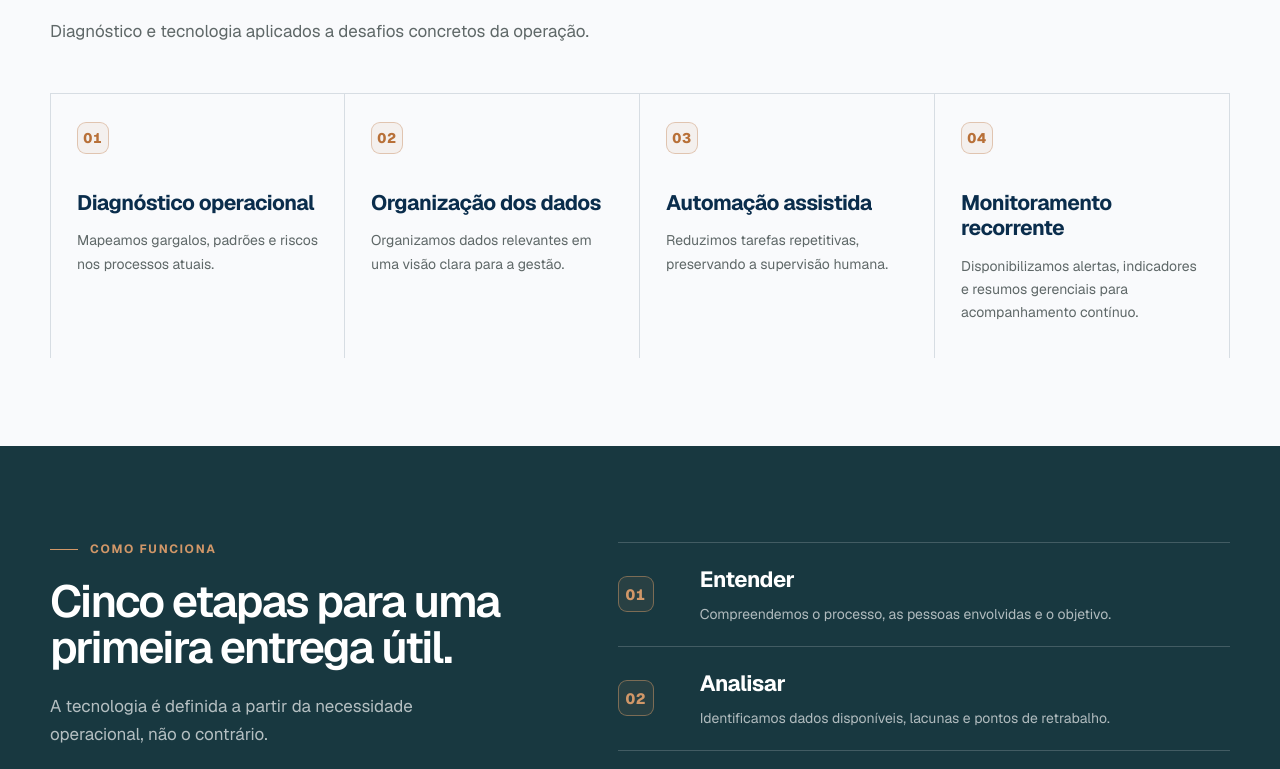
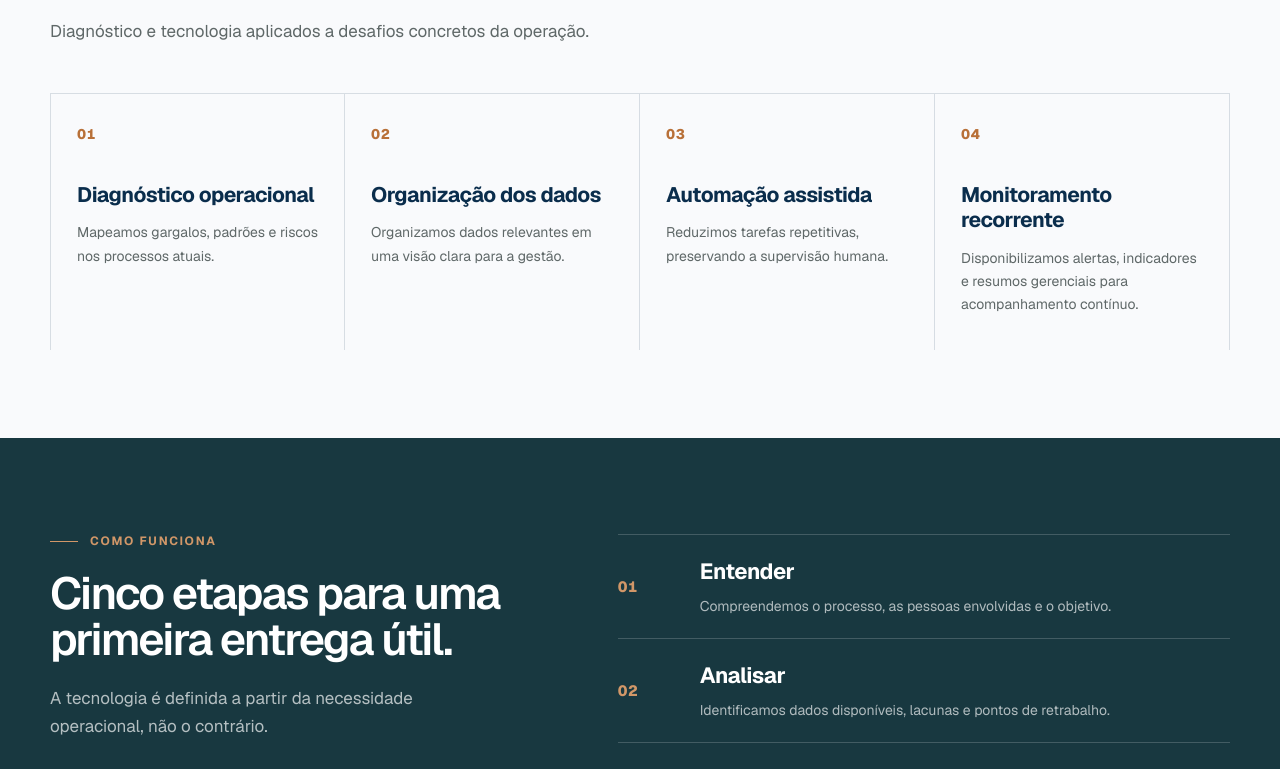
Before and after one commit to gabrielhifire-creator/vestabi-site, a Next.js app: page / in a window 1280 px wide. Shown: the part 1660-2429 px from the top of the page. Built offline with nearby package versions, Linux system fonts and the light colour scheme.

Commit message:
Simplificar numeração das seções (#11)
Co-authored-by: Gabriel Freitas <gabrielfreitas@192.168.100.9>

```diff
--- a/app/globals.css
+++ b/app/globals.css
@@ -405,14 +405,6 @@ h1 {
 .solution-number,
 .application-list span,
 .trust-points article > span {
-  display: inline-flex;
-  width: 32px;
-  height: 32px;
-  align-items: center;
-  justify-content: center;
-  border: 1px solid rgba(184, 112, 56, 0.34);
-  border-radius: 9px;
-  background: rgba(184, 112, 56, 0.07);
   color: var(--copper);
   font-size: 14px;
   font-weight: 750;
@@ -581,14 +573,6 @@ h1 {
 }
 
 .process-number {
-  display: inline-flex;
-  width: 36px;
-  height: 36px;
-  align-items: center;
-  justify-content: center;
-  border: 1px solid rgba(209, 151, 104, 0.5);
-  border-radius: 9px;
-  background: rgba(209, 151, 104, 0.09);
   color: #d19768;
   font-size: 15px;
   font-weight: 750;
@@ -838,9 +822,6 @@ summary:focus-visible {
     border-bottom: 1px solid var(--line);
   }
 
-  .solution-card h3 {
-    margin-top: 48px;
-  }
 }
 
 @media (max-width: 860px) {
```
Also changed, not shown: 1 other file (tests, documents, lock files or other folders).
